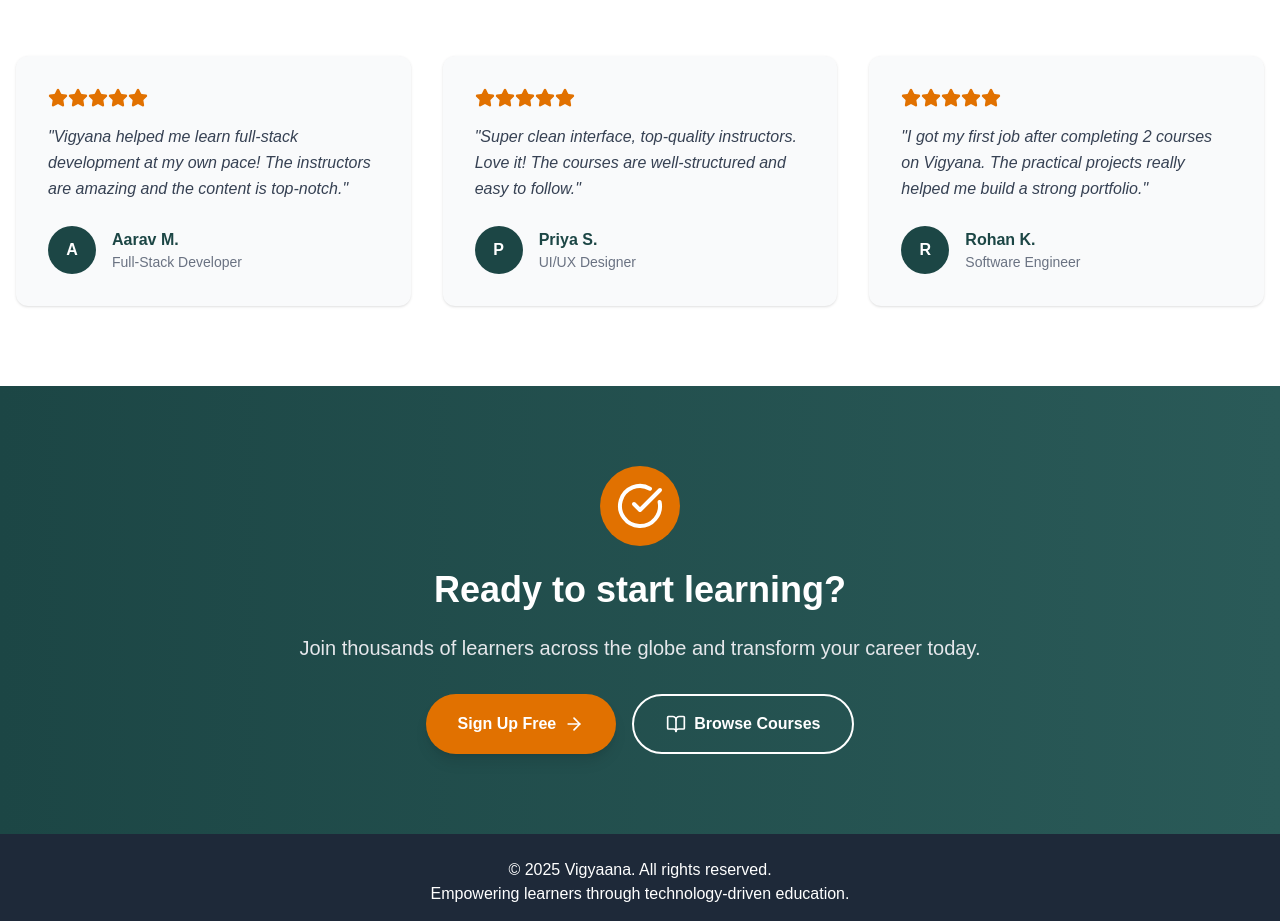
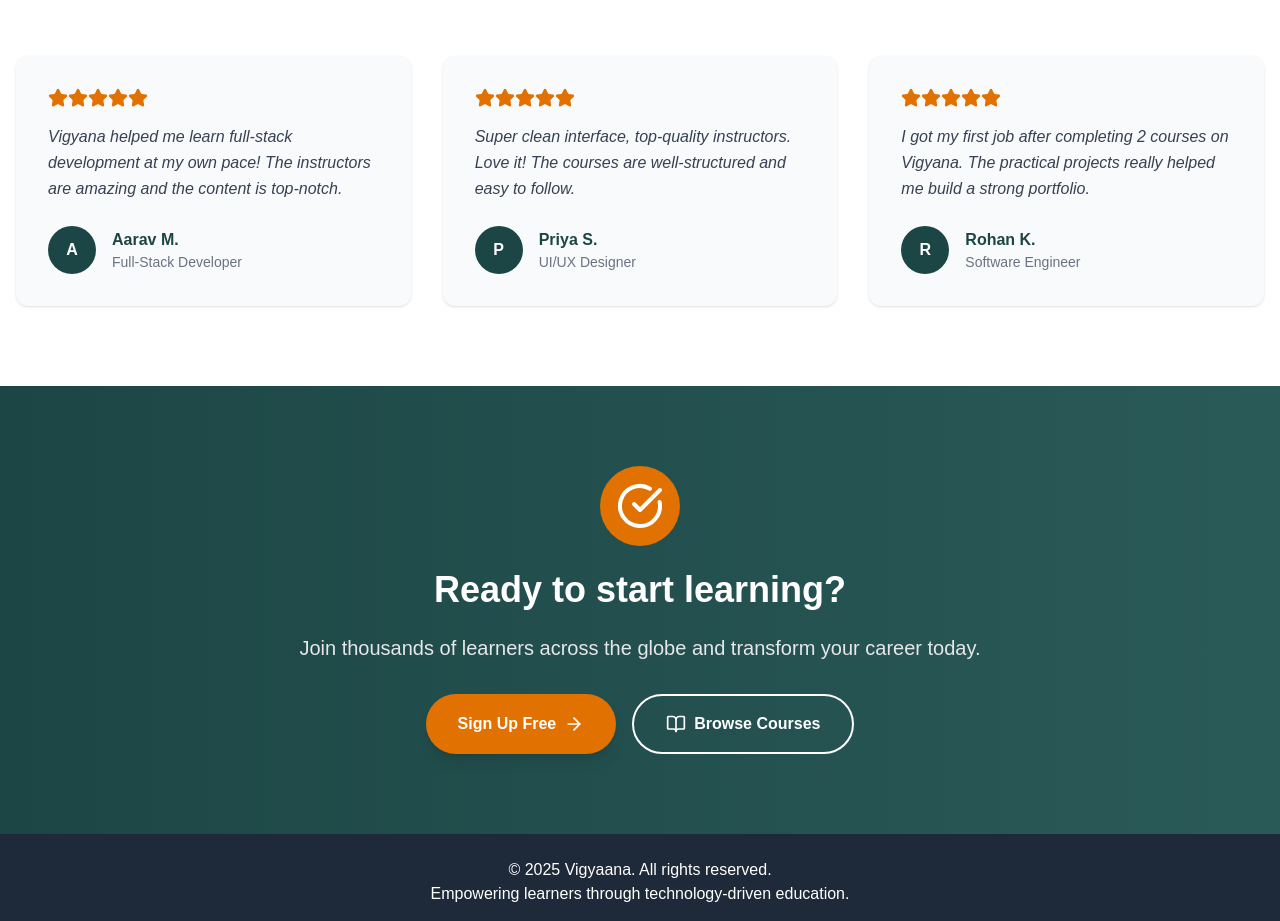
Before and after one commit to lakshyarohila/vigyaana-frontend, a Next.js app: page / in a window 1280 px wide. Shown: the part 2400-3321 px from the top of the page. Built offline with nearby package versions, Linux system fonts and the light colour scheme; no server answers.

Commit message:
type fix

```diff
--- a/app/page.js
+++ b/app/page.js
@@ -208,7 +208,7 @@ export default function HomePage() {
                     <Star key={i} className="h-5 w-5 text-[#e17100] fill-current" />
                   ))}
                 </div>
-                <p className="text-gray-700 mb-6 leading-relaxed italic">"{testimonial.quote}"</p>
+                <p className="text-gray-700 mb-6 leading-relaxed italic">{testimonial.quote}</p>
                 <div className="flex items-center">
                   <div className="w-12 h-12 bg-[#1c4645] rounded-full flex items-center justify-center text-white font-bold mr-4">
                     {testimonial.name.charAt(0)}
```
